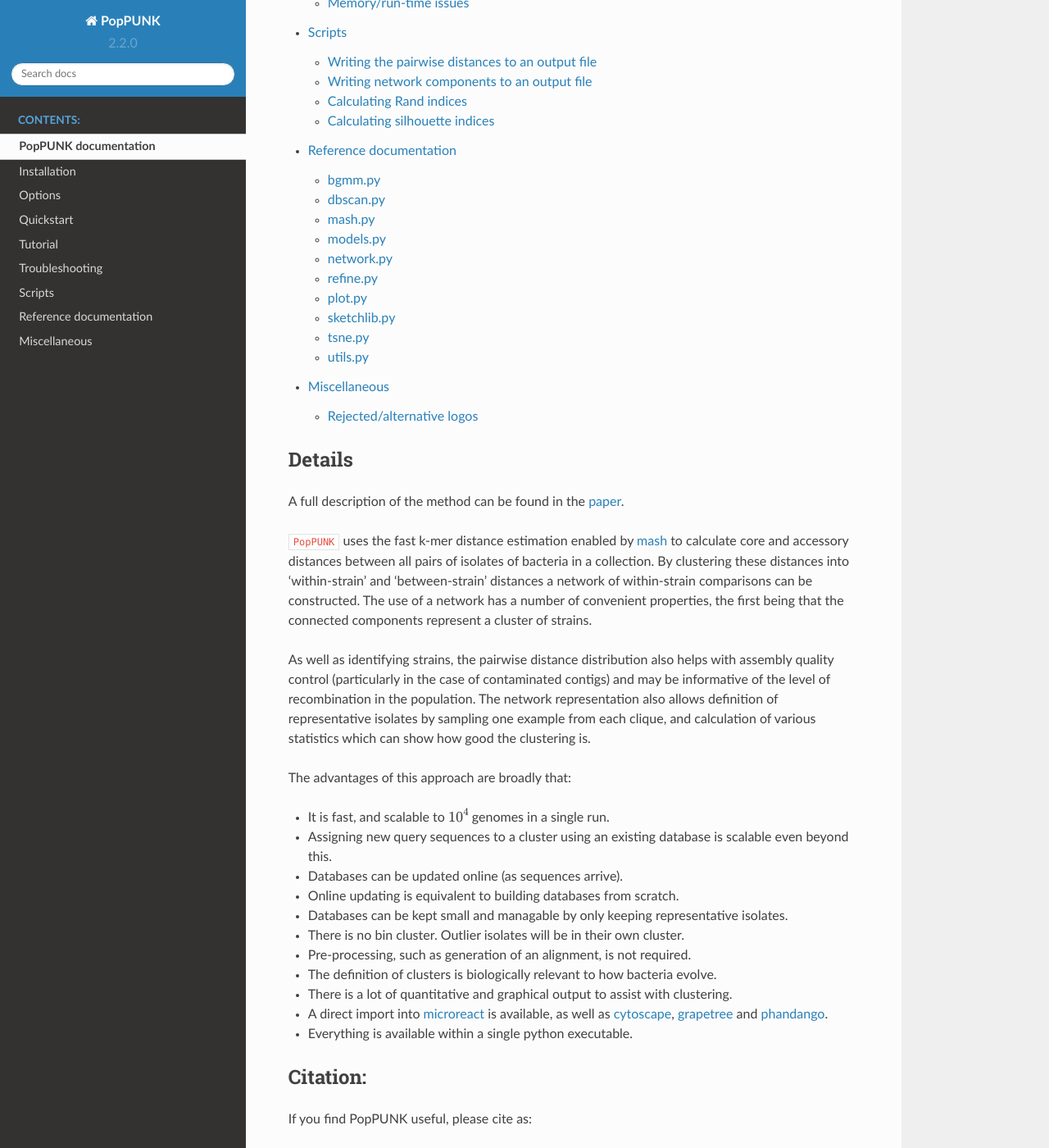
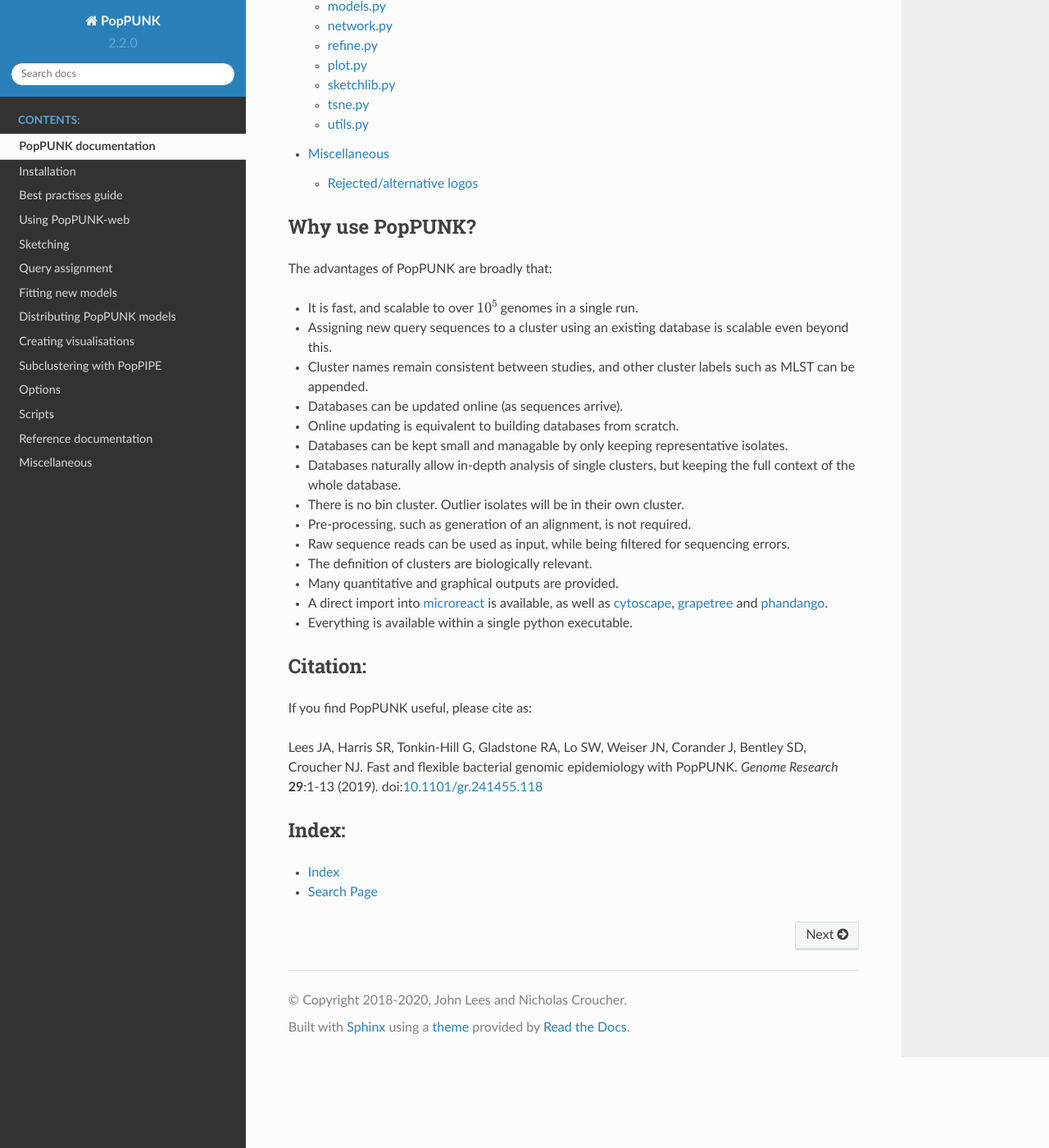
Before and after one commit to bacpop/PopPUNK, a Sphinx documentation site: the page built from docs/index.rst, in a window 1280 px wide and 1400 px high, scrolled down 1712 px. Shown: the whole window at 82% size. Built offline with Sphinx 7.4.7 and the Read the Docs theme 2.0.0, drawn with Linux system fonts in a browser that asks for light colours; some of the changed text lies outside the part shown.

Commit message:
Restructure docs

```diff
--- a/docs/api.rst
+++ b/docs/api.rst
@@ -22,12 +22,6 @@
 :class:`~PopPUNK.models.DBSCANFit`.
 
 .. automodule:: PopPUNK.dbscan
-   :members:
-
-mash.py
---------
-
-.. automodule:: PopPUNK.mash
    :members:
 
 models.py
--- /dev/null
+++ b/docs/best_practises.rst
@@ -0,0 +1,68 @@
+Best practises guide
+====================
+This page details the way in which we would advise that you *should* use and
+run PopPUNK, if possible.
+
+.. image:: images/poppunk_flowchart.png
+   :alt:  Flowchart for choosing how to use PopPUNK
+   :align: center
+
+Use an online interface
+-----------------------
+If available, you may want to use one of the browser-based interfaces to
+PopPUNK. These include PopPUNK-web and `pathogen.watch <https://pathogen.watch/genomes/all?genusId=1301&speciesId=1313>`__
+(*S. pneumoniae* only). See the :doc:`online` page for full details.
+
+Using these interfaces requires nothing to be installed or set up, doesn't require any
+genome data to be shared with us, and will return interactive visualisations. If your
+species isn't available, or you have large batches of genomes to cluster you will
+likely want to use the command line interface instead.
+
+Use the command line interface
+------------------------------
+
+Installation and version
+^^^^^^^^^^^^^^^^^^^^^^^^
+Install via conda if possible. Please use at least version v2.3.0 of PopPUNK
+and v1.5.1 of ``pp-sketchlib``.
+
+Use query assignment mode
+^^^^^^^^^^^^^^^^^^^^^^^^^
+If a database is available for your species (see `https://poppunk.net/pages/databases.html`__)
+we would strongly recommend downloading it to use to cluster your genomes. This
+has many advantages:
+
+- No need to run through the potentially complex model fitting.
+- Assured model performance.
+- Considerable faster run times.
+- Use existing cluster definitions.
+- Use the context of large, high quality reference populations to interpret your
+  genomes' clusters.
+
+See :doc:`query_assignment` for instructions on how to use this mode.
+
+Fit your own model
+^^^^^^^^^^^^^^^^^^
+If a database isn't available for your species, you can fit your own. Details
+on how to do this can be found on :doc:`model_fitting`.
+
+After getting a good fit, you may want to share it with others so that they can
+use it to assign queries. See :doc:`model_distribution` for advice. We would also
+be interested to hear from you if you'd like to add your new model to the
+pre-fit databases above -- please contact poppunk@poppunk.net.
+
+Create visualisations
+^^^^^^^^^^^^^^^^^^^^^
+A number of plots are created by default. You can also
+create files for further visualisation in `microreact <https://microreact.org/>`__,
+`cytoscape <http://www.cytoscape.org/>`__,
+`grapetree <http://dx.doi.org/10.1101/gr.232397.117>`__ and
+`phandango <http://jameshadfield.github.io/phandango/>`_. We have found that
+looking at the appearance of clusters on a tree is always very helpful, and would
+recommend this for any fit.
+
+Older versions of PopPUNK mandated this be chosen as part of the main analysis,
+and then with ``--generate-viz`` mode. This is now run separately, after the
+main analysis, with ``poppunk_visualise``.
+
+See :doc:`visualisation` for details on options.
--- a/docs/index.rst
+++ b/docs/index.rst
@@ -9,12 +9,17 @@
    :alt:  PopPUNK (Population Partitioning Using Nucleotide K-mers)
    :align: center
 
-In straightforward cases, usage can be as simple as::
+PopPUNK is a tool for clustering genomes. The first version was targeted specifically
+as bacterial genomes, but the current version has also been used for viruses
+(e.g. enterovirus, influenza, SARS-CoV-2) and eukaryotes (e.g. *Candida* sp.,
+*P. falciparum*). Under the hood, PopPUNK uses
+`pp-sketchlib <https://github.com/johnlees/pp-sketchlib>`__ to rapidly calculate
+core and accessory distances, and machine learning tools written in python to
+use these to cluster genomes. A detailed description of the method can be found
+in the `paper <https://doi.org/10.1101/gr.241455.118>`_.
 
-   poppunk --easy-run --r-files references.txt --output poppunk_db
-
-Where ``references.txt`` is a list of assembly fasta files, one per line. See
-:doc:`quickstart` and the :doc:`tutorial` for full details.
+If you are new to PopPUNK, we'd recommend starting on :doc:`installation`, then
+by reading the :doc:`best_practises`.
 
 .. toctree::
    :maxdepth: 2
@@ -22,44 +27,37 @@
 
    self
    installation.rst
+   best_practises.rst
+   online.rst
+   sketching.rst
+   query_assignment.rst
+   model_fitting.rst
+   model_distribution.rst
+   visualisation.rst
+   subclustering.rst
    options.rst
-   quickstart.rst
-   tutorial.rst
-   troubleshooting.rst
    scripts.rst
    api.rst
    miscellaneous.rst
 
-Details
--------
-A full description of the method can be found in the `paper <https://doi.org/10.1101/gr.241455.118>`_.
+Why use PopPUNK?
+----------------
+The advantages of PopPUNK are broadly that:
 
-``PopPUNK`` uses the fast k-mer distance estimation enabled by `mash <https://mash.readthedocs.io/en/latest/>`_
-to calculate core and accessory distances between all pairs of isolates of bacteria in a collection. By clustering
-these distances into 'within-strain' and 'between-strain' distances a network
-of within-strain comparisons can be constructed. The use of a network has
-a number of convenient properties, the first being that the connected
-components represent a cluster of strains.
-
-As well as identifying strains, the pairwise distance distribution also helps
-with assembly quality control (particularly in the case of contaminated
-contigs) and may be informative of the level of recombination in the
-population. The network representation also allows definition of representative isolates by
-sampling one example from each clique, and calculation of various statistics
-which can show how good the clustering is.
-
-The advantages of this approach are broadly that:
-
-- It is fast, and scalable to :math:`10^{4}` genomes in a single run.
+- It is fast, and scalable to over :math:`10^{5}` genomes in a single run.
 - Assigning new query sequences to a cluster using an existing database is scalable even beyond this.
+- Cluster names remain consistent between studies, and other cluster labels such as MLST
+  can be appended.
 - Databases can be updated online (as sequences arrive).
 - Online updating is equivalent to building databases from scratch.
 - Databases can be kept small and managable by only keeping representative isolates.
+- Databases naturally allow in-depth analysis of single clusters,
+  but keeping the full context of the whole database.
 - There is no bin cluster. Outlier isolates will be in their own cluster.
 - Pre-processing, such as generation of an alignment, is not required.
-- The definition of clusters is biologically relevant to how bacteria evolve.
-- There is a lot of quantitative and graphical output to assist with
-  clustering.
+- Raw sequence reads can be used as input, while being filtered for sequencing errors.
+- The definition of clusters are biologically relevant.
+- Many quantitative and graphical outputs are provided.
 - A direct import into  `microreact <https://microreact.org/>`_ is
   available, as well as `cytoscape <http://www.cytoscape.org/>`_,
   `grapetree <http://dx.doi.org/10.1101/gr.232397.117>`_ and
--- a/docs/installation.rst
+++ b/docs/installation.rst
@@ -56,6 +58,7 @@
 We tested PopPUNK with the following packages:
 
 * python3 (3.8.2)
+* ``pp-sketchlib`` (1.5.1)
 * ``DendroPy`` (4.3.0)
 * ``hdbscan`` (0.8.13)
 * ``matplotlib`` (2.1.2)
--- /dev/null
+++ b/docs/model_distribution.rst
@@ -0,0 +1,3 @@
+Distributing PopPUNK models
+===========================
+i.e. reference pruning choices
--- /dev/null
+++ b/docs/model_fitting.rst
@@ -0,0 +1,2 @@
+Fitting new models
+==================
--- /dev/null
+++ b/docs/online.rst
@@ -0,0 +1,5 @@
+Using PopPUNK-web
+=================
+poppunk-web
+
+pathogenwatch
--- /dev/null
+++ b/docs/query_assignment.rst
@@ -0,0 +1,2 @@
+Query assignment
+================
--- /dev/null
+++ b/docs/sketching.rst
@@ -0,0 +1,5 @@
+Sketching
+=========
+
+pp-sketchlib: how to use for Sketching
+including jaccard distances & GPU use
--- /dev/null
+++ b/docs/subclustering.rst
@@ -0,0 +1,3 @@
+Subclustering with PopPIPE
+==========================
+PopPIPE docs
--- /dev/null
+++ b/docs/visualisation.rst
@@ -0,0 +1,2 @@
+Creating visualisations
+=======================
```
Also changed, not shown: other parts of docs/installation.rst (+2 -0 lines), docs/images/poppunk_flowchart.png (added), docs/scripts.rst (line endings or trailing spaces).
